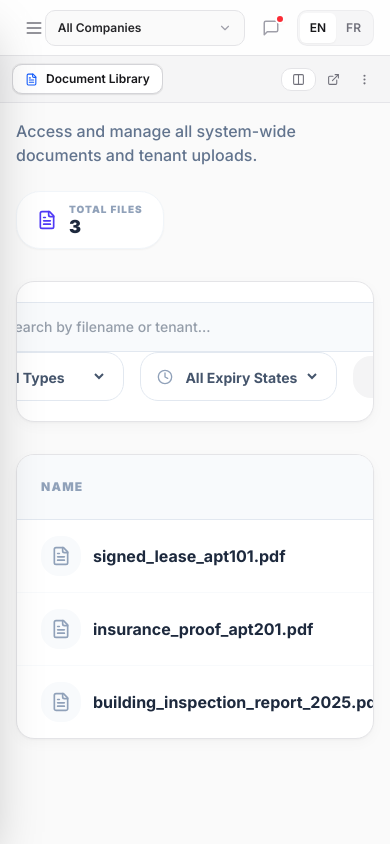
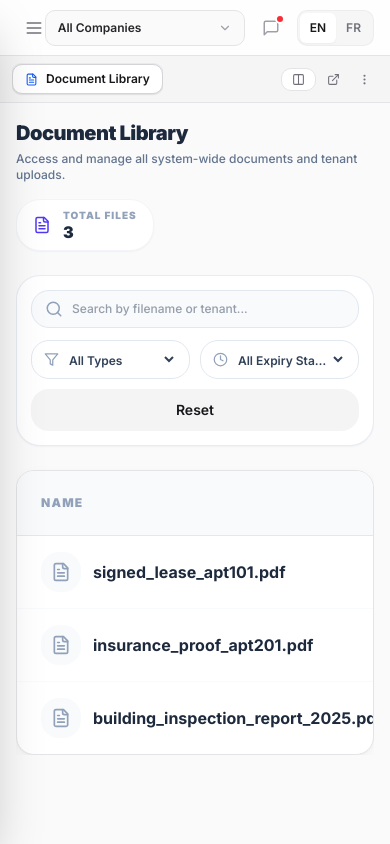
Before and after one commit to Saif-Siddiqui16/horizex_property, a React (Vite) app: page /documents in a window 390 px wide. Built offline with nearby package versions, Linux system fonts and the light colour scheme; sample sign-in values are in the browser's storage.

Commit message:
responsive

```diff
--- a/src/pages/DocumentLibrary.jsx
+++ b/src/pages/DocumentLibrary.jsx
@@ -310,48 +310,49 @@ export const DocumentLibrary = () => {
 
     return (
         <>
-            <div className="space-y-8 anim-fade-in">
+            <div className="space-y-6 sm:space-y-8 anim-fade-in w-full max-w-full overflow-hidden">
 
                 {/* STATS / HEADER */}
-                <div className="flex flex-col md:flex-row md:items-center justify-between gap-6">
+                <div className="flex flex-col sm:flex-row sm:items-center justify-between gap-4">
                     <div className="space-y-1">
-                        <p className="text-slate-500 font-medium">Access and manage all system-wide documents and tenant uploads.</p>
+                        <h1 className="text-xl sm:text-2xl font-black text-slate-800 tracking-tight">Document Library</h1>
+                        <p className="text-xs sm:text-sm text-slate-500 font-medium">Access and manage all system-wide documents and tenant uploads.</p>
                     </div>
-                    <div className="flex items-center gap-3">
+                    <div className="flex flex-wrap sm:flex-nowrap items-center gap-3">
                         {hasPermission('Documents', 'add') && (
-                            <Button variant="primary" className="h-12 px-6 rounded-2xl shadow-lg shadow-zinc-200" onClick={() => setShowUploadModal(true)}>
-                                <Plus size={20} className="mr-2" />
+                            <Button variant="primary" className="h-11 sm:h-12 px-4 sm:px-6 rounded-2xl shadow-lg shadow-zinc-200 text-xs sm:text-sm font-bold" onClick={() => setShowUploadModal(true)}>
+                                <Plus size={18} className="mr-1.5" />
                                 Upload Document
                             </Button>
                         )}
-                        <div className="px-5 py-3 bg-white rounded-2xl border border-slate-100 shadow-sm flex items-center gap-3">
-                            <FileText className="text-indigo-600" size={20} />
+                        <div className="px-4 sm:px-5 py-2.5 sm:py-3 bg-white rounded-2xl border border-slate-100 shadow-sm flex items-center gap-3">
+                            <FileText className="text-indigo-600" size={18} />
                             <div>
                                 <p className="text-[10px] font-black text-slate-400 uppercase tracking-widest leading-none mb-1">Total Files</p>
-                                <p className="text-lg font-black text-slate-800 leading-none">{documents.length}</p>
+                                <p className="text-base sm:text-lg font-black text-slate-800 leading-none">{documents.length}</p>
                             </div>
                         </div>
                     </div>
                 </div>
 
-                <Card className="flex flex-col md:flex-row gap-4 items-center">
-                    <div className="flex-1 relative w-full">
-                        <Search className="absolute left-4 top-1/2 -translate-y-1/2 text-slate-400" size={18} />
+                <div className="bg-white rounded-2xl border border-slate-200/80 shadow-sm p-3.5 sm:p-5 flex flex-col lg:flex-row gap-3 sm:gap-4 items-stretch lg:items-center">
+                    <div className="flex-1 relative w-full min-w-0">
+                        <Search className="absolute left-3.5 top-1/2 -translate-y-1/2 text-slate-400 pointer-events-none" size={18} />
                         <input
                             type="text"
                             placeholder="Search by filename or tenant..."
                             value={search}
                             onChange={(e) => setSearch(e.target.value)}
-                            className="w-full pl-12 pr-5 py-3.5 rounded-[14px] border border-slate-200 outline-none focus:border-primary font-medium text-slate-700 bg-[#F8FAFC] focus:bg-white transition-all"
+                            className="w-full pl-10 pr-4 py-2.5 sm:py-3 rounded-xl border border-slate-200 outline-none focus:border-indigo-500 font-medium text-xs sm:text-sm text-slate-700 bg-[#F8FAFC] focus:bg-white transition-all"
                         />
                     </div>
-                    <div className="flex items-center gap-4 w-full md:w-auto">
-                        <div className="flex items-center gap-2 px-4 py-3.5 rounded-[18px] border border-slate-200 bg-white font-bold text-slate-600 text-sm">
-                            <Filter size={16} className="text-slate-400" />
+                    <div className="grid grid-cols-2 sm:flex sm:items-center gap-2.5 sm:gap-3 w-full lg:w-auto">
+                        <div className="flex items-center gap-1.5 px-3 py-2.5 rounded-xl border border-slate-200 bg-white font-semibold text-slate-600 text-xs sm:text-sm min-w-0">
+                            <Filter size={15} className="text-slate-400 shrink-0" />
                             <select
                                 value={typeFilter}
                                 onChange={(e) => setTypeFilter(e.target.value)}
-                                className="outline-none bg-transparent cursor-pointer"
+                                className="outline-none bg-transparent cursor-pointer w-full text-slate-700 font-semibold truncate text-xs sm:text-sm"
                             >
                                 <option value="All">All Types</option>
                                 <option value="Lease">Leases</option>
@@ -359,12 +360,12 @@ export const DocumentLibrary = () => {
                                 <option value="Refund Proof">Refund Proof</option>
                             </select>
                         </div>
-                        <div className="flex items-center gap-2 px-4 py-3.5 rounded-[18px] border border-slate-200 bg-white font-bold text-slate-600 text-sm">
-                            <Clock size={16} className="text-slate-400" />
+                        <div className="flex items-center gap-1.5 px-3 py-2.5 rounded-xl border border-slate-200 bg-white font-semibold text-slate-600 text-xs sm:text-sm min-w-0">
+                            <Clock size={15} className="text-slate-400 shrink-0" />
                             <select
                                 value={expiryFilter}
                                 onChange={(e) => { setExpiryFilter(e.target.value); setCurrentPage(1); }}
-                                className="outline-none bg-transparent cursor-pointer"
+                                className="outline-none bg-transparent cursor-pointer w-full text-slate-700 font-semibold truncate text-xs sm:text-sm"
                             >
                                 <option value="All">All Expiry States</option>
                                 <option value="Active">Active (Has Date)</option>
@@ -374,18 +375,18 @@ export const DocumentLibrary = () => {
                         </div>
                         <Button
                             variant="secondary"
-                            className="h-14 px-6 rounded-[18px]"
+                            className="col-span-2 sm:col-span-1 h-10 sm:h-11 px-4 sm:px-5 rounded-xl text-xs sm:text-sm font-bold"
                             onClick={() => { setSearch(""); setTypeFilter("All"); setExpiryFilter("All"); setCurrentPage(1); }}
                         >
                             Reset
                         </Button>
                     </div>
-                </Card>
+                </div>
 
                 {/* TABLE VIEW */}
                 <div className="saas-table-container">
-                    <div className="overflow-x-auto">
-                        <table className="w-full text-left">
+                    <div className="overflow-x-auto w-full">
+                        <table className="w-full text-left min-w-[680px]">
                             <thead className="bg-slate-50 border-b border-slate-200">
                                 <tr>
                                     <th className="px-6 py-4 text-xs font-black text-slate-400 uppercase tracking-widest">Name</th>
@@ -511,11 +512,11 @@ export const DocumentLibrary = () => {
 
                 {/* PAGINATION */}
                 {sortedDocuments.length > docsPerPage && (
-                    <div className="flex items-center justify-between bg-white p-6 rounded-2xl border border-slate-100 shadow-sm">
-                        <p className="text-xs font-bold text-slate-400 uppercase tracking-widest">
+                    <div className="flex flex-col sm:flex-row items-center justify-between gap-4 bg-white p-4 sm:p-6 rounded-2xl border border-slate-100 shadow-sm">
+                        <p className="text-xs font-bold text-slate-400 uppercase tracking-widest text-center sm:text-left">
                             Showing <span className="text-slate-800">{Math.min(sortedDocuments.length, (currentPage - 1) * docsPerPage + 1)}</span> to <span className="text-slate-800">{Math.min(sortedDocuments.length, currentPage * docsPerPage)}</span> of <span className="text-slate-800">{sortedDocuments.length}</span> Results
                         </p>
-                        <div className="flex gap-2">
+                        <div className="flex flex-wrap justify-center gap-1.5 sm:gap-2">
                             <button
                                 type="button"
                                 onClick={() => setCurrentPage(prev => Math.max(1, prev - 1))}
```
Also changed, not shown: src/pages/BankAccounts.jsx (+45 -43 lines).
